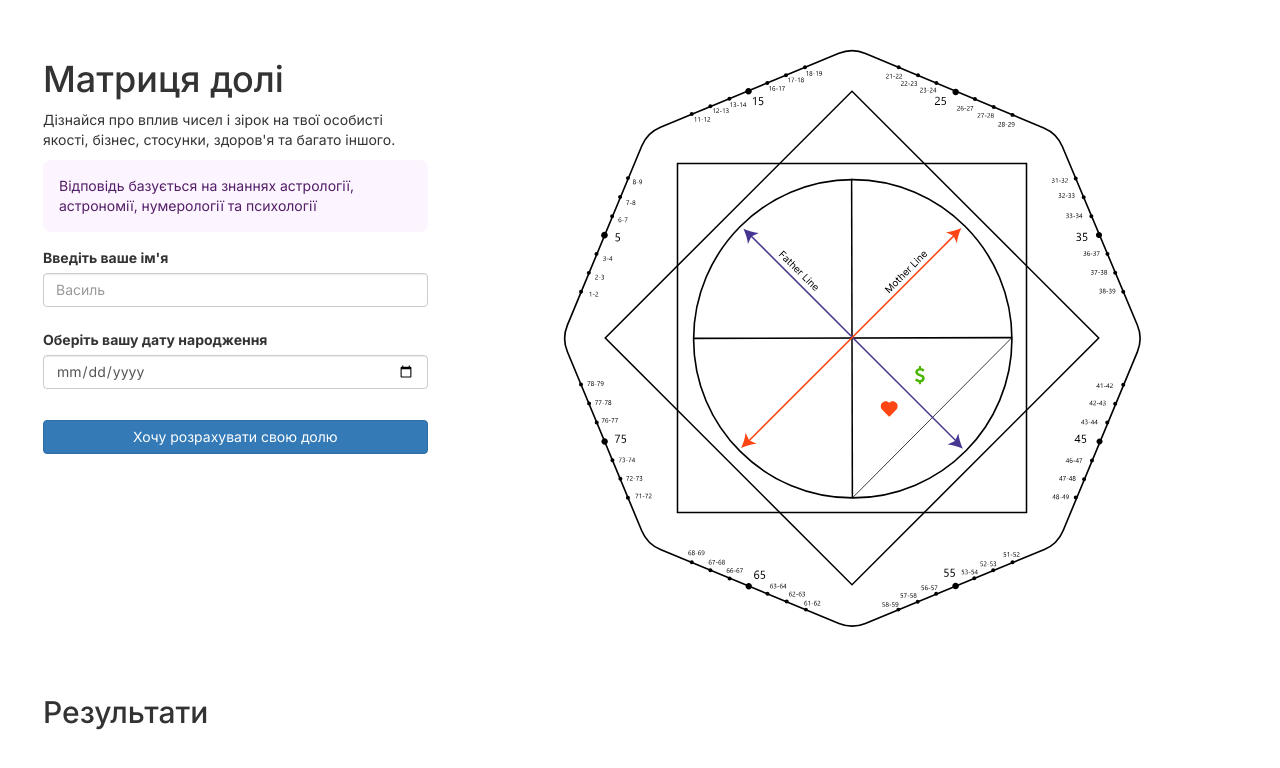
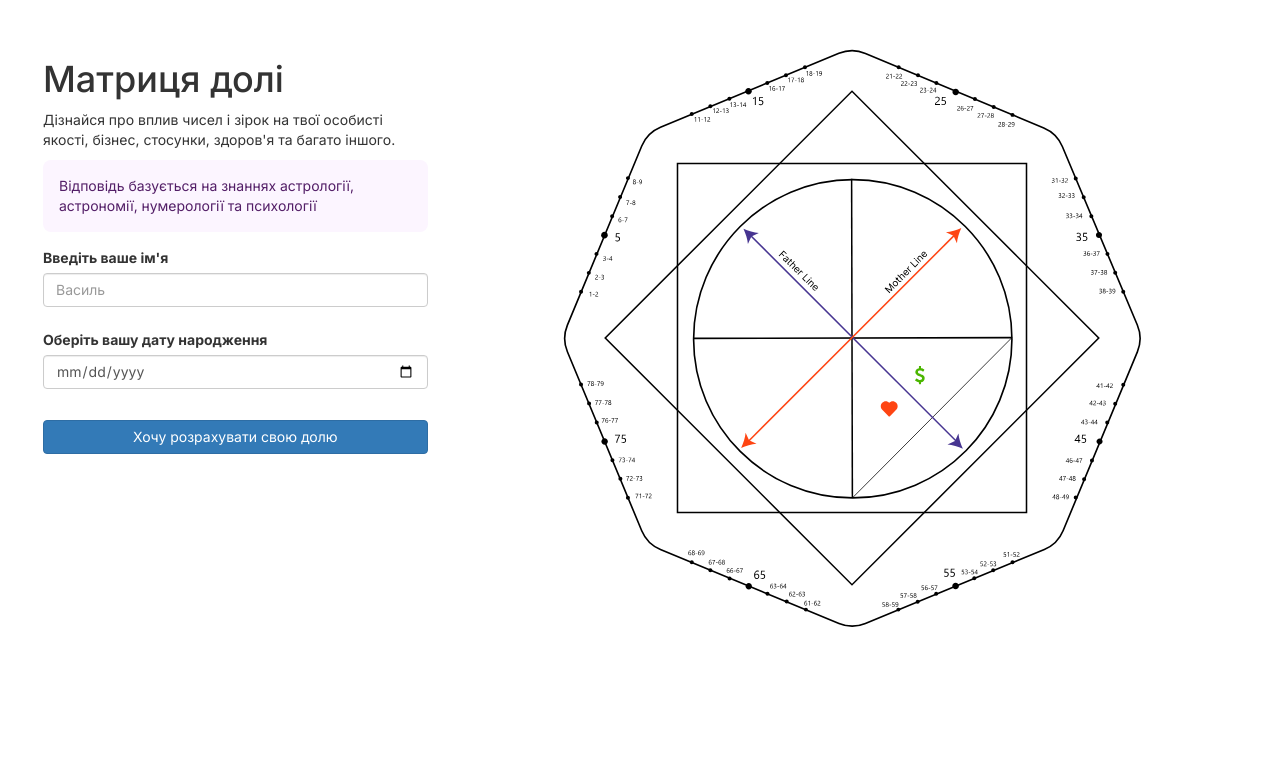
Before and after one commit to yehor-design/personal-project-js, a plain HTML site: page index.html in a window 1280 px wide. Drawn offline with nearby package versions, Linux system fonts and the light colour scheme.

Commit message:
update: removed results

```diff
--- a/index.html
+++ b/index.html
@@ -313,7 +313,7 @@
                 </div>
             </section>
             <section class="results">
-                <h2>Результати</h2>
+                <h2></h2>
                 <div id="results-container"></div>
             </section>
         </div>
```
